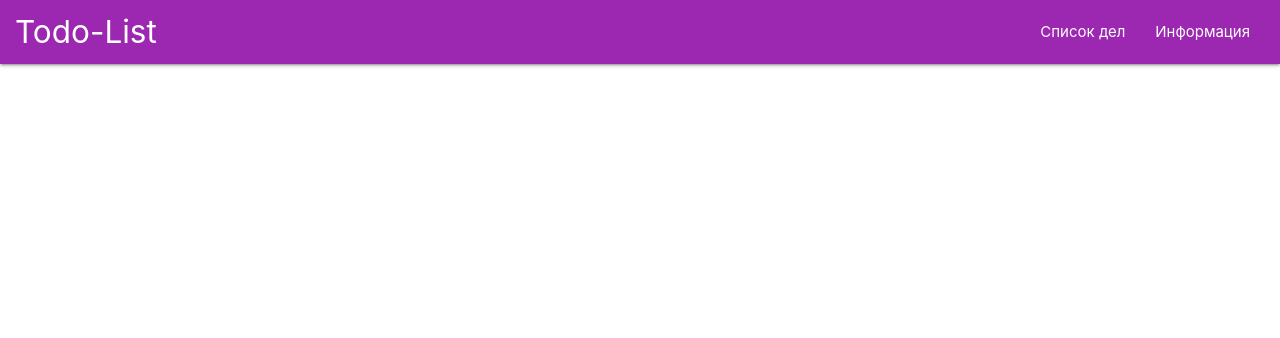
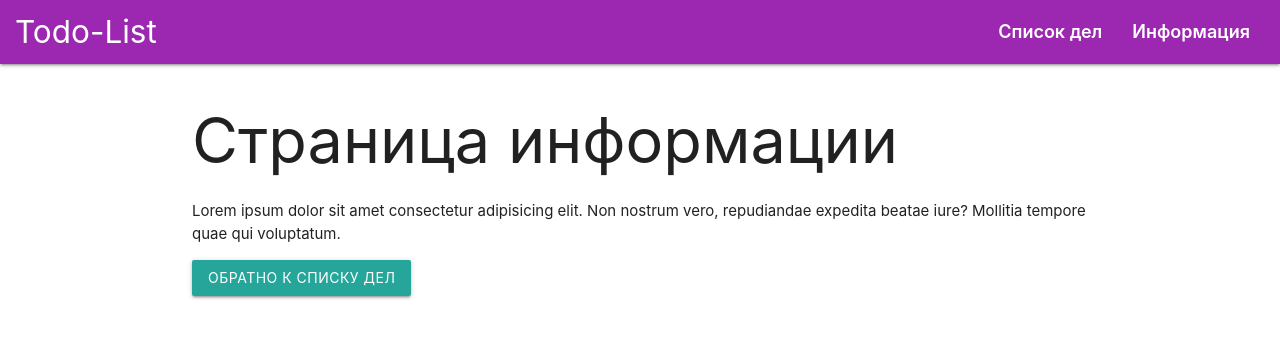
Before and after one commit to Valeriy8500/todo-list-2, a React (Create React App) app: page /todo-list-2/about in a window 1280 px wide. Shown: the top 338 px of the page. Built offline with nearby package versions, Linux system fonts and the light colour scheme.

Commit message:
Настройка маршрутизации

```diff
--- a/src/App.tsx
+++ b/src/App.tsx
@@ -11,8 +11,8 @@ const App: React.FC = () => {
       <Navbar />
       <div className="container">
         <Routes>
-          <Route element={<TodosPage />} path="/" />
-          <Route element={<AboutPage />} path="/about" />
+          <Route element={<TodosPage />} path="/todo-list-2" />
+          <Route element={<AboutPage />} path="/todo-list-2/about" />
         </Routes>
       </div>
     </BrowserRouter>
--- a/src/components/navbar.tsx
+++ b/src/components/navbar.tsx
@@ -6,13 +6,13 @@ const Navbar: React.FC = () => {
   return (
     <nav>
       <div className="nav-wrapper purple darknet-2 px1">
-        <a href="/" className="brand-logo">Todo-List</a>
+        <a href="/todo-list-2" className="brand-logo">Todo-List</a>
         <ul className="right hide-on-med-and-down">
           <li>
-            <NavLink to="/">Список дел</NavLink>
+            <NavLink to="/todo-list-2">Список дел</NavLink>
           </li>
           <li>
-            <NavLink to="/about">Информация</NavLink>
+            <NavLink to="/todo-list-2/about">Информация</NavLink>
           </li>
         </ul>
       </div>
--- a/src/pages/aboutPage.tsx
+++ b/src/pages/aboutPage.tsx
@@ -12,7 +12,7 @@ export const AboutPage: React.FC = () => {
         vero, repudiandae expedita beatae iure? Mollitia tempore quae qui
         voluptatum.
       </p>
-      <button className="btn" onClick={() => navigate('/')}>
+      <button className="btn" onClick={() => navigate('/todo-list-2')}>
         Обратно к списку дел
       </button>
     </>
```
